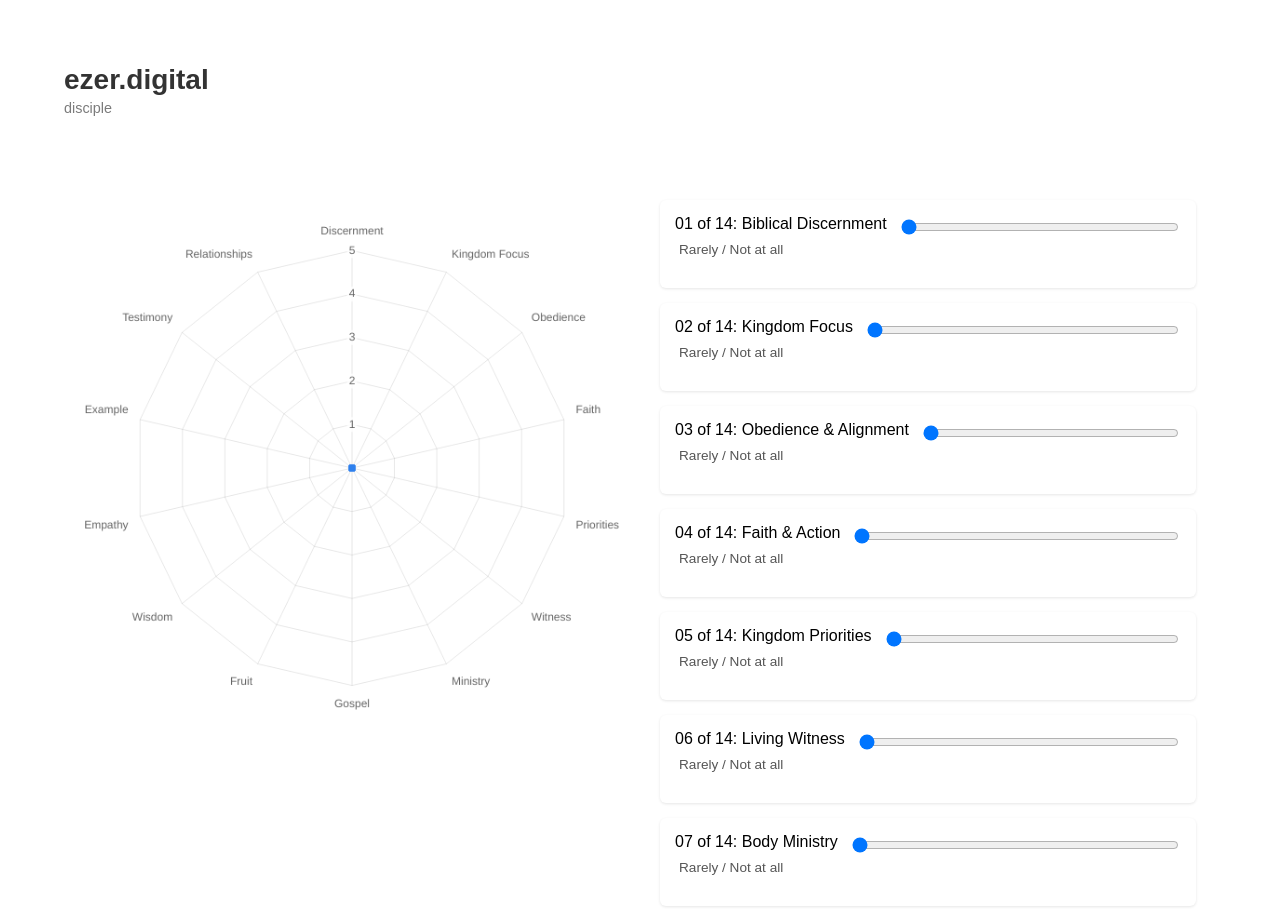
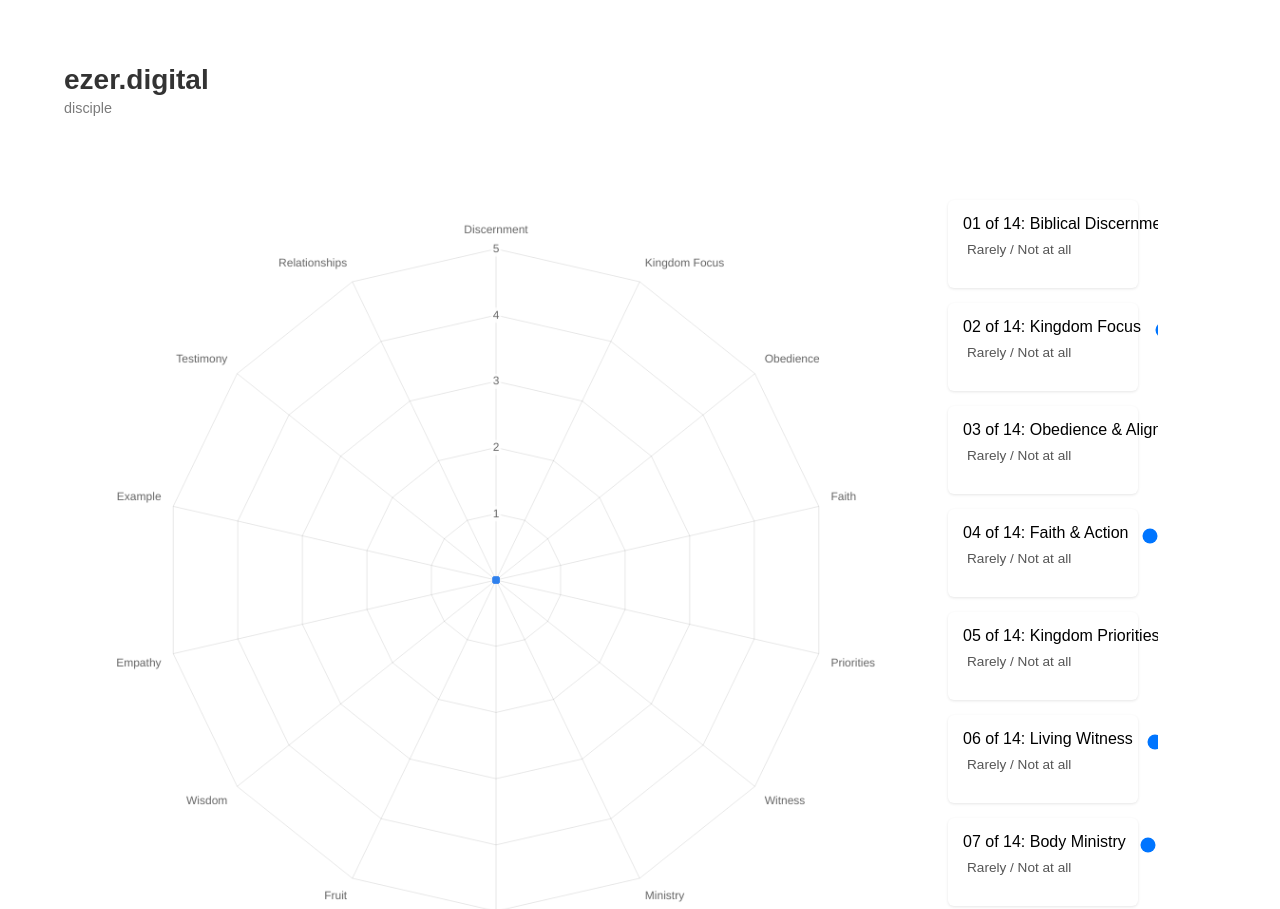
Before and after one commit to JabezMMM/ezer-disciple, a plain HTML site: page index.html in a window 1280 px wide. Shown: the top 909 px of the page. Drawn offline with nearby package versions, Linux system fonts and the light colour scheme.

Commit message:
Update style.css for desktop layout 20:75%

```diff
--- a/style.css
+++ b/style.css
@@ -81,7 +81,7 @@ body {
 
     .questions {
         flex: 1;
-        max-width: 50%;
+        max-width: 20%;
         height: 100vh;
         overflow-y: auto;
         padding: 20px;
@@ -91,7 +91,7 @@ body {
 
     .chart-container {
         flex: 1;
-        max-width: 50%;
+        max-width: 75%;
         padding: 0px;
         position: sticky;
         top: 0;
```
